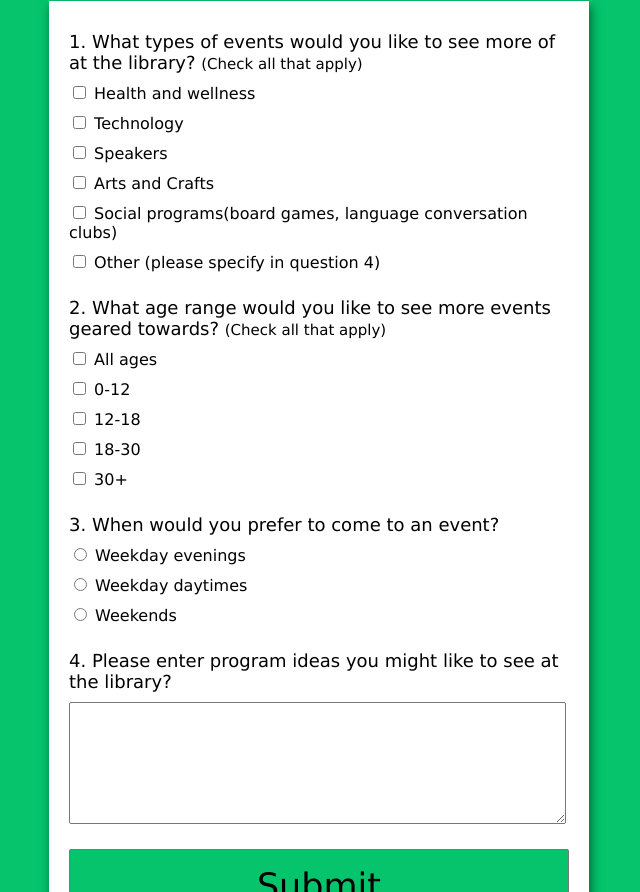
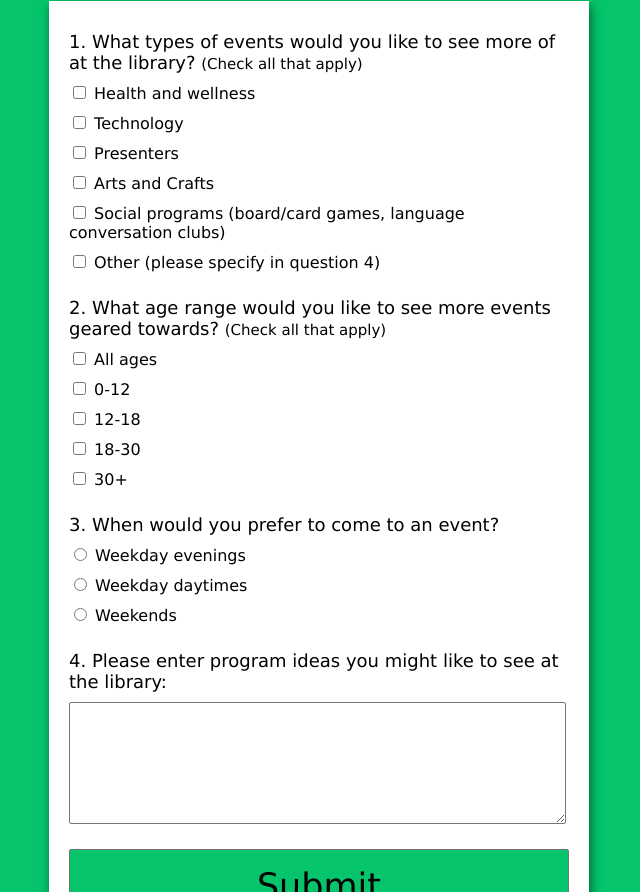
Before and after one commit to progsurv/program_survey, a plain HTML site: page index.html in a window 1280 px wide. Shown: the part 277-1169 px from the top of the page, without its empty margins (321-961 px from the left). Drawn offline with Linux system fonts and the light colour scheme.

Commit message:
Update index.html

```diff
--- a/index.html
+++ b/index.html
@@ -1,4 +1,3 @@
-
 <!DOCTYPE html>
 <html lang="en">
 
@@ -97,7 +96,7 @@
 	</br><h1>Hardwood Creek Adult Program Survey</h1>
 
 	<!-- Create Form -->
-	<form id="form">
+	<form id="form" form onsubmit="setTimeout(function(){window.location.reload();},10);">
 
 		<!-- Details -->
 
@@ -115,13 +114,13 @@
 					name="inp"> Technology</input></label>
 			<label for="inp-3">
 				<input type="checkbox"
-					name="inp"> Speakers</input></label>
+					name="inp"> Presenters</input></label>
 			<label for="inp-4">
 				<input type="checkbox"
 					name="inp"> Arts and Crafts</input></label>
 			<label for="inp-5">
 				<input type="checkbox"
-					name="inp"> Social programs(board games, language conversation clubs)</input></label>
+					name="inp"> Social programs (board/card games, language conversation clubs)</input></label>
 			<label for="inp-6">
 				<input type="checkbox"
 					name="inp"> Other (please specify in question 4)</input></label>
@@ -174,7 +173,7 @@
         </div></div>
 		<div class="form-control">
 			<label class="question" for="comment">
-				4. Please enter program ideas you might like to see at the library?
+				4. Please enter program ideas you might like to see at the library:
 			</label>
 
 			<!-- multi-line text input control -->
```
